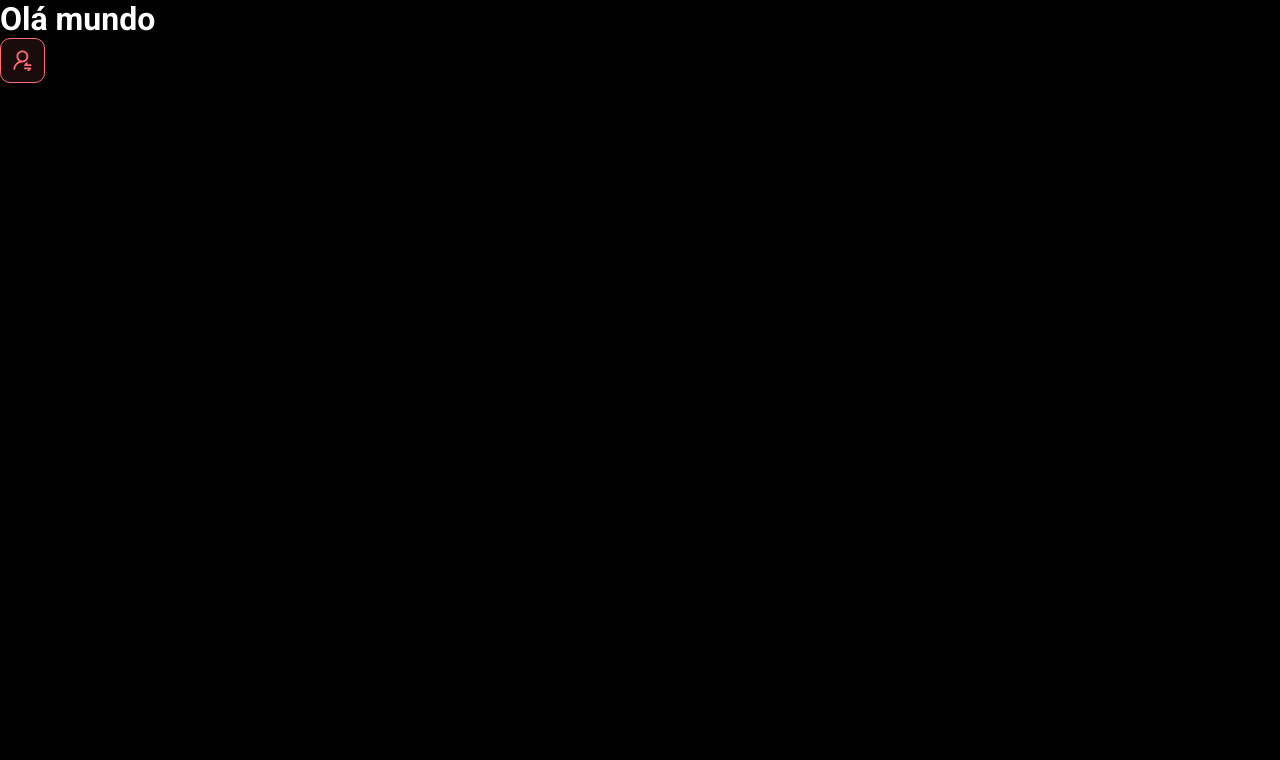
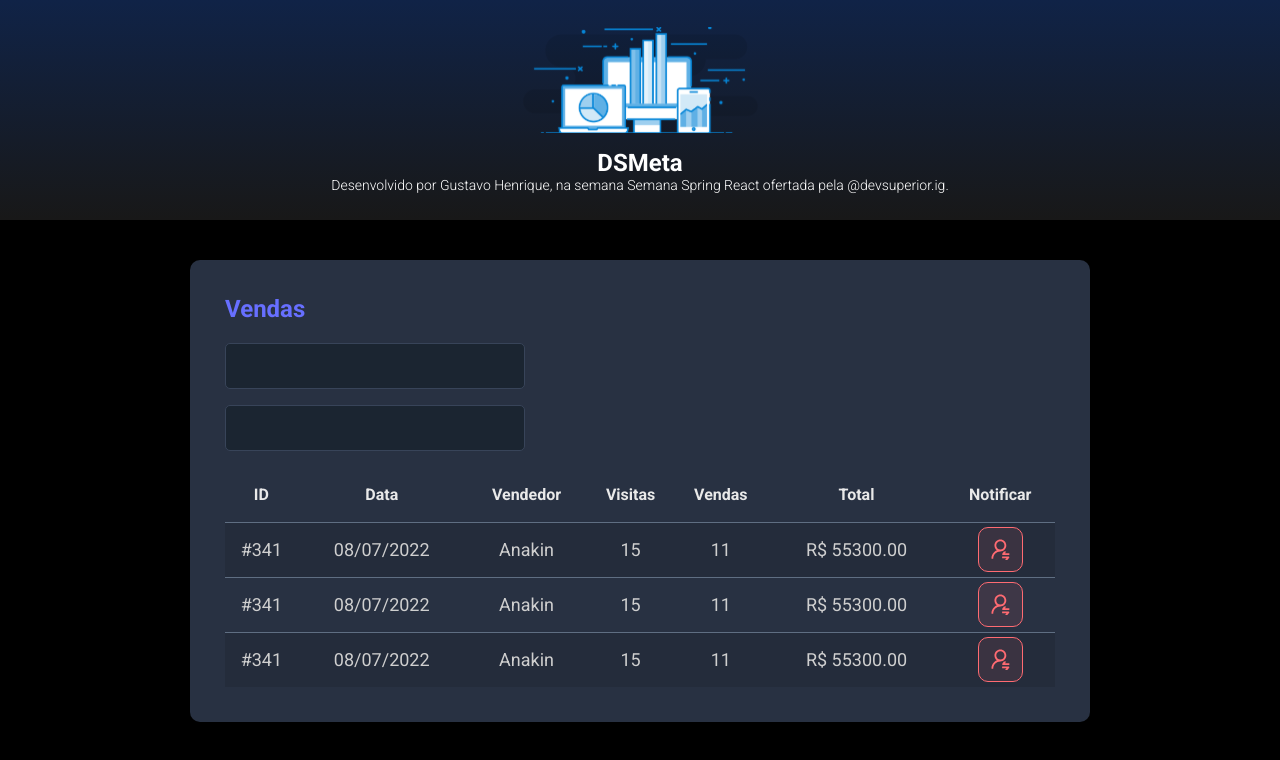
Before and after one commit to Gustavo-Henrique-Lima/dsmeta, a React (Vite) app in the folder frontend/: page / in a window 1280 px wide. Shown: the top 760 px of the page. Built offline with nearby package versions, Linux system fonts and the light colour scheme.

Commit message:
Criando componentes

```diff
--- a/frontend/src/App.tsx
+++ b/frontend/src/App.tsx
@@ -1,10 +1,17 @@
-import BotaoNotificacao from "./componentes/botaoNotificacao"
+import CartaoVendas from "./componentes/cartaoVendas"
+import Header from "./componentes/header"
 
 function App() {
     return(
       <>
-        <h1>Olá mundo</h1>
-        <BotaoNotificacao/>
+        <Header/>
+        <main>
+            <section id="sales">
+              <div className="dsmeta-container">
+                  <CartaoVendas/>
+              </div>
+            </section>
+        </main>
       </>
     )
 }
--- a/frontend/src/componentes/botaoNotificacao/styles.css
+++ b/frontend/src/componentes/botaoNotificacao/styles.css
@@ -10,6 +10,6 @@
     cursor: pointer;
   }
 
-  .dsmeta-red-btn img {
+.dsmeta-red-btn img {
       width: 19px;
   }
--- /dev/null
+++ b/frontend/src/componentes/cartaoVendas/index.tsx
@@ -0,0 +1,75 @@
+import BotaoNotificacao from '../botaoNotificacao'
+import './styles.css'
+function CartaoVendas() {
+  return (
+    <div className="dsmeta-card">
+      <h2 className="dsmeta-sales-title">Vendas</h2>
+      <div>
+        <div className="dsmeta-form-control-container">
+          <input className="dsmeta-form-control" type="text"/>
+        </div>
+        <div className="dsmeta-form-control-container">
+          <input className="dsmeta-form-control" type="text"/>
+        </div>
+      </div>
+      <div>
+        <table className="dsmeta-sales-table">
+          <thead>
+            <tr>
+              <th className="show992">ID</th>
+              <th className="show576">Data</th>
+              <th>Vendedor</th>
+              <th className="show992">Visitas</th>
+              <th className="show992">Vendas</th>
+              <th>Total</th>
+              <th>Notificar</th>
+            </tr>
+          </thead>
+          <tbody>
+            <tr>
+              <td className="show992">#341</td>
+              <td className="show576">08/07/2022</td>
+              <td>Anakin</td>
+              <td className="show992">15</td>
+              <td className="show992">11</td>
+              <td>R$ 55300.00</td>
+              <td>
+                <div className="dsmeta-red-btn-container">
+                  <BotaoNotificacao/>
+                </div>
+              </td>
+            </tr>
+            <tr>
+              <td className="show992">#341</td>
+              <td className="show576">08/07/2022</td>
+              <td>Anakin</td>
+              <td className="show992">15</td>
+              <td className="show992">11</td>
+              <td>R$ 55300.00</td>
+              <td>
+                <div className="dsmeta-red-btn-container">
+                    <BotaoNotificacao/>
+                </div>
+              </td>
+            </tr>
+            <tr>
+              <td className="show992">#341</td>
+              <td className="show576">08/07/2022</td>
+              <td>Anakin</td>
+              <td className="show992">15</td>
+              <td className="show992">11</td>
+              <td>R$ 55300.00</td>
+              <td>
+                <div className="dsmeta-red-btn-container">
+                    <BotaoNotificacao/>
+                </div>
+              </td>
+            </tr>
+          </tbody>
+        </table>
+      </div>
+    </div>
+  )
+}
+
+export default CartaoVendas
--- /dev/null
+++ b/frontend/src/componentes/cartaoVendas/styles.css
@@ -0,0 +1,97 @@
+.dsmeta-card {
+    background-color: #283142;
+    border-radius: 10px;
+    padding: 30px 10px;
+}
+
+.dsmeta-sales-title {
+    color: #676fff;
+    font-size: 24px;
+    margin-bottom: 20px;
+}
+
+.dsmeta-form-control-container {
+    margin-bottom: 16px;
+    max-width: 300px;
+}
+
+.dsmeta-form-control {
+    width: 100%;
+    height: 46px;
+    background-color: #1b2531;
+    border: 1px solid #384459;
+    border-radius: 5px;
+    color: #9aaabe;
+    padding: 0 20px;
+    font-size: 18px;
+}
+
+.dsmeta-sales-table {
+    width: 100%;
+    border-spacing: 0;
+    border-collapse: collapse;
+}
+
+.dsmeta-sales-table thead {
+    height: 55px;
+    font-size: 16px;
+    color: #e9e9e9;
+    font-weight: 700;
+}
+
+.dsmeta-sales-table tbody {
+    font-size: 14px;
+    font-weight: 400;
+    color: #cfcfcf;
+    text-align: center;
+}
+
+.dsmeta-sales-table tbody tr {
+    height: 74px;
+    border-top: 1px solid #5f6e82;
+}
+
+.dsmeta-sales-table tbody tr:hover>td {
+    background-color: #384459;
+}
+
+.dsmeta-sales-table tbody tr:nth-child(odd) {
+    background-color: #242c3b;
+}
+
+.dsmeta-red-btn-container {
+    display: flex;
+    justify-content: center;
+}
+
+.show576 {
+    display: none;
+}
+
+.show992 {
+    display: none;
+}
+
+@media (min-width: 576px) {
+    .show576 {
+        display: table-cell;
+    }
+
+    .dsmeta-card {
+        padding: 35px;
+    }
+
+    .dsmeta-sales-table tbody tr {
+        height: 55px;
+    }
+
+    .dsmeta-sales-table tbody {
+        font-size: 18px;
+    }
+}
+
+@media (min-width: 992px) {
+    .show992 {
+        display: table-cell;
+    }
+}
--- /dev/null
+++ b/frontend/src/componentes/header/index.tsx
@@ -0,0 +1,16 @@
+import icone from '../../assets/img/logo.svg'
+import './styles.css'
+
+function Header() {
+    return(
+        <header>
+        <div className="dsmeta-logo-container">
+            <img src={icone}  alt="Logo DSMeta"/>
+            <h1>DSMeta</h1>
+            <p>Desenvolvido por <a href="https://www.linkedin.com/in/gustavo-henrique-java/">Gustavo Henrique</a>, na semana Semana Spring React ofertada pela <a href="https://devsuperior.com.br/">@devsuperior.ig</a>.</p>
+        </div>
+    </header>
+    )
+}
+
+export default Header
--- /dev/null
+++ b/frontend/src/componentes/header/styles.css
@@ -0,0 +1,27 @@
+header {
+    background: linear-gradient(180deg, #102347 0%, #181818 100%);
+    height: 220px;
+    display: flex;
+    align-items: center;
+    justify-content: center;
+}
+
+.dsmeta-logo-container {
+    display: flex;
+    flex-direction: column;
+    align-items: center;
+}
+
+.dsmeta-logo-container img {
+    width: 235px;
+}
+
+.dsmeta-logo-container h1 {
+    margin-top: 15px;
+    font-size: 24px;
+}
+
+.dsmeta-logo-container p {
+    font-size: 14px;
+    font-weight: 300;
+}
--- a/frontend/src/index.css
+++ b/frontend/src/index.css
@@ -19,3 +19,13 @@
   color: unset;
   text-decoration: none;
 }
+
+.dsmeta-container {
+  width: 100%;
+  max-width: 900px;
+  margin: 0 auto;
+}
+
+#sales {
+  padding: 40px 10px;
+}
```
Also changed, not shown: frontend/src/assets/img/logo.svg (added).
